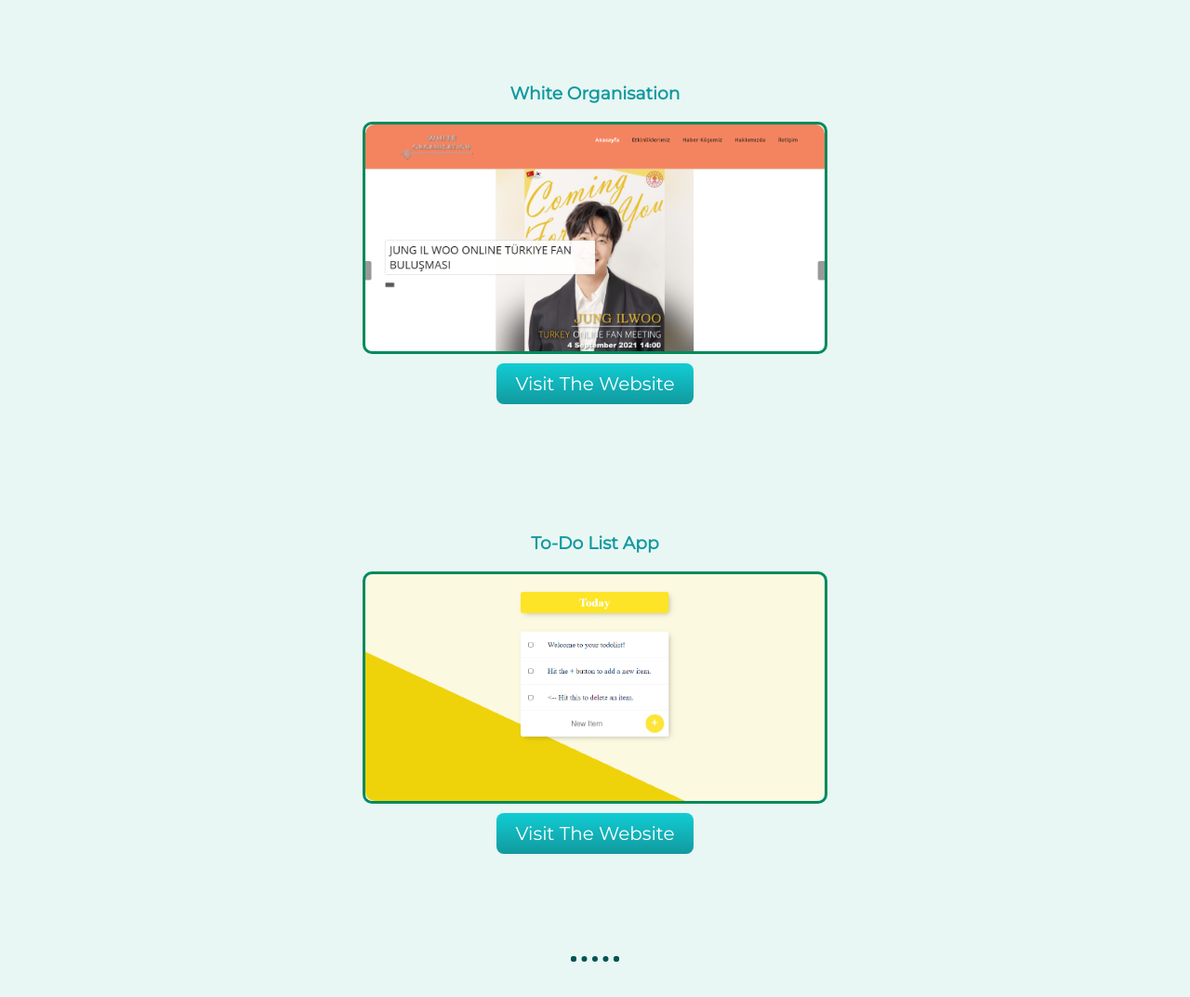
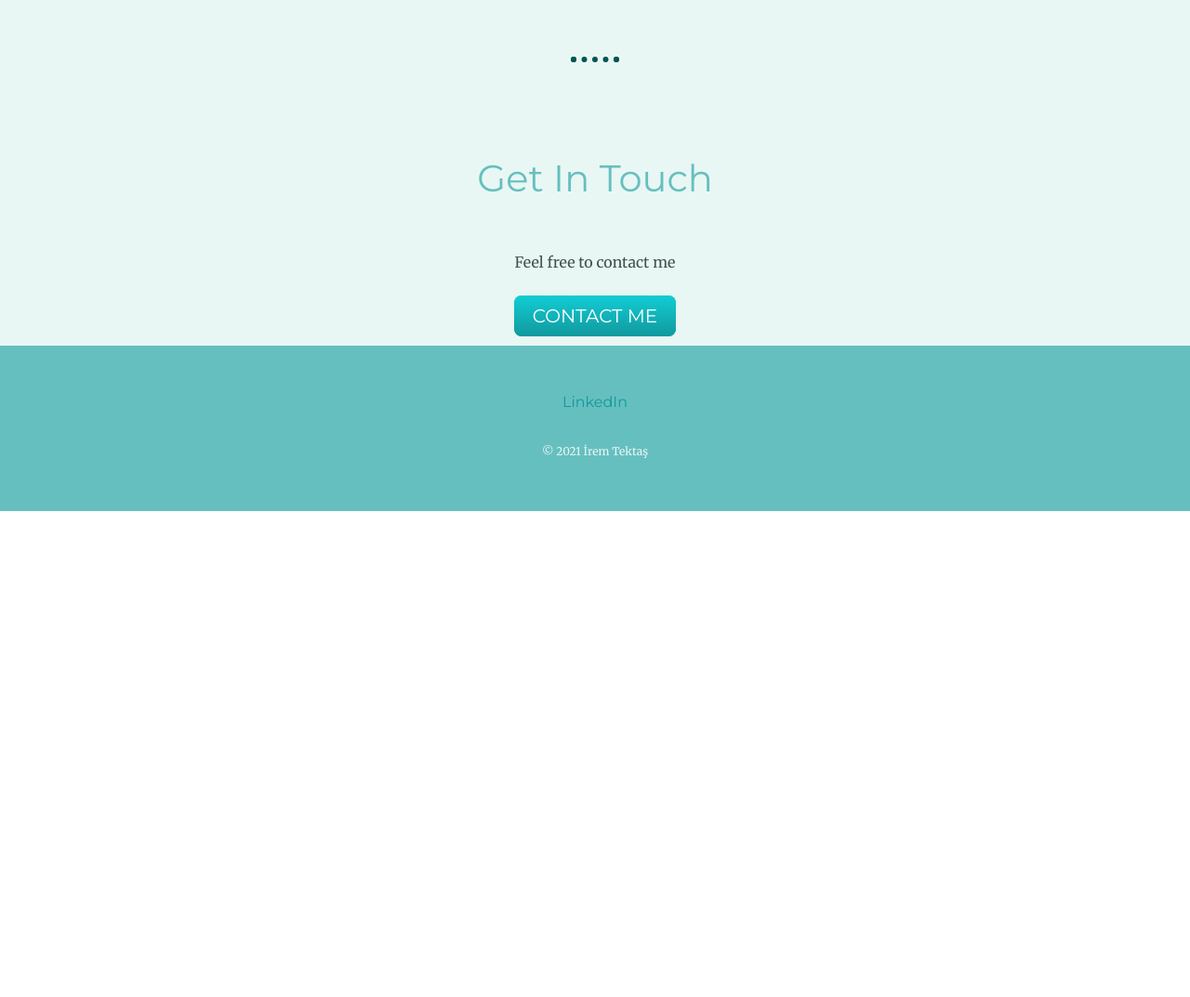
Before and after one commit to iremtkts/iremtkts.github.io, a plain HTML site: page index.html in a window 1280 px wide. Shown: the part 2660-3733 px from the top of the page at 93% size. After the commit the page ends 3210 px from the top, so only its background shows below. Drawn offline with Linux system fonts and the light colour scheme.

Commit message:
some projects has changed

```diff
--- a/index.html
+++ b/index.html
@@ -84,23 +84,9 @@
                     <div class="btn-info">
                         <a class="btn" href="https://wizardly-engelbart-139b63.netlify.app/">Visit The Website</a>
                     </div> -->
-                    <h3 style="text-align: center; margin-top:10%;">White Organisation</h3>
-                    <div class="card ">
-                        <img class="card-project-image" src="images/whiteorg.png" alt="website-img">
 
-                    </div>
-                    <div class="btn-info">
-                        <a class="btn" href="https://www.whiteorganisation.com/">Visit The Website</a>
-                    </div>
 
-                    <h3 style="text-align: center; margin-top:10%;">To-Do List App</h3>
-                    <div class="card ">
-                        <img class="card-project-image" src="images/todolist.png" alt="website-img">
 
-                    </div>
-                    <div class="btn-info">
-                        <a class="btn" href="https://blooming-river-90219.herokuapp.com/">Visit The Website</a>
-                    </div>
                 </section>
             </main>
             <hr>
```
